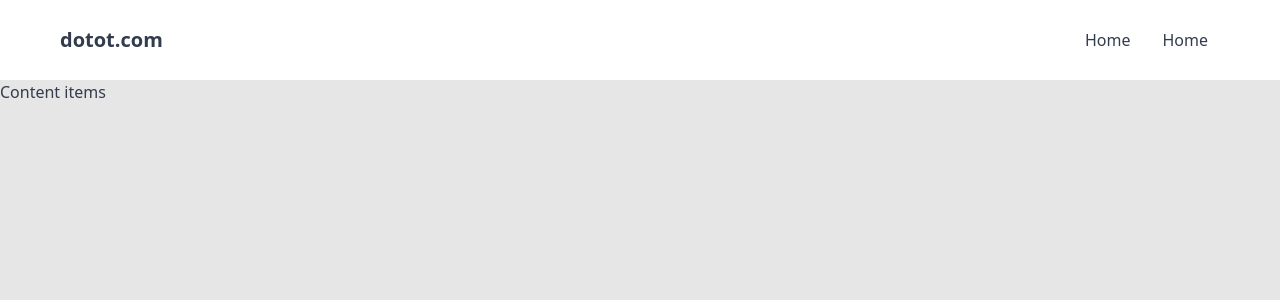
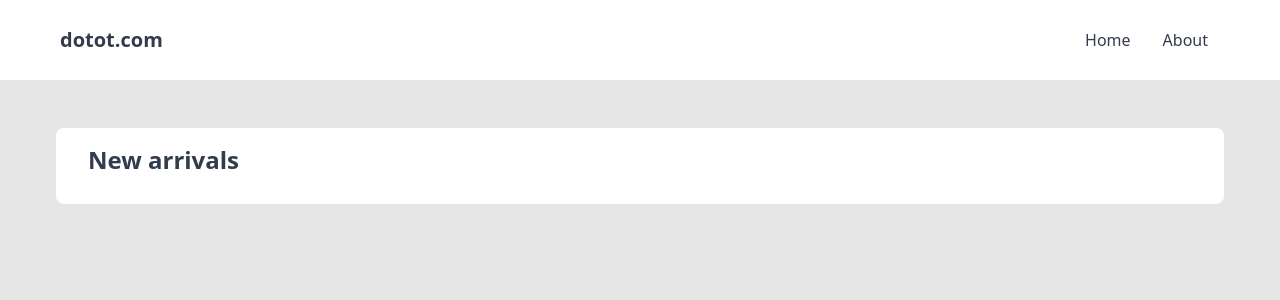
Before and after one commit to PlayerNguyen/dotot-shop, a React (Vite) app in the folder client/: page / in a window 1280 px wide. Shown: the top 300 px of the page. Built offline with nearby package versions, Linux system fonts and the light colour scheme.

Commit message:
Add home ui

```diff
--- a/client/src/App.jsx
+++ b/client/src/App.jsx
@@ -1,5 +1,7 @@
 import React from "react";
 import { FiMenu } from "react-icons/fi";
+import { Route, Routes } from "react-router-dom";
+import Home from "./components/Home/Home";
 
 export default function App() {
   return (
@@ -26,12 +28,16 @@ export default function App() {
                 <a>Home</a>
               </li>
               <li>
-                <a>Home</a>
+                <a>About</a>
               </li>
             </div>
           </div>
         </div>
-        Content items
+
+        {/* Render home */}
+        <Routes>
+          <Route path="/" element={<Home />} />
+        </Routes>
       </div>
       {/* Drawer side */}
       <div className="drawer-side">
--- /dev/null
+++ b/client/src/components/Home/Home.jsx
@@ -0,0 +1,22 @@
+import React from "react";
+import ProductItemCard from "../ProductItemCard/ProductItemCard";
+
+export default function Home() {
+  return (
+    <div className="home-wrapper mx-14 my-12 bg-white px-8 py-4 rounded-lg">
+      <div className="product-wrapper">
+        <div className="font-bold text-2xl mb-3">New arrivals</div>
+
+        <div className="product-items">
+          {[...Array(5)].map((_, _i) => {
+            <ProductItemCard
+              name={`Old spicy kernel with more fits`}
+              price={"125.25"}
+              id={`91070173890-81930`}
+            />;
+          })}
+        </div>
+      </div>
+    </div>
+  );
+}
--- /dev/null
+++ b/client/src/components/ProductItemCard/ProductItemCard.jsx
@@ -0,0 +1,25 @@
+import React from "react";
+import { Link } from "react-router-dom";
+
+export default function ProductItemCard({ name, price, condition, id }) {
+  return (
+    <Link className="productCard-wrapper cursor-pointer" to={`/products/${id}`}>
+      {/* Header */}
+      <div className="productCard-header">
+        <div className="productCard-thumbnail-wrapper">
+          <img className="bg-gray-100 w-full h-[180px]" />
+        </div>
+      </div>
+
+      <div className="flex flex-col gap-1 mt-1 items-start">
+        <div className="flex flex-row gap-2 items-center">
+          <span className="bg-yellow-300 text-yellow-700 px-2 py-0.5 rounded-lg">
+            medium
+          </span>
+          <span className="text-stone-400">{name}</span>
+        </div>
+        <p className="font-bold text-red-500">$ {price}</p>
+      </div>
+    </Link>
+  );
+}
--- a/client/src/index.js
+++ b/client/src/index.js
@@ -1,5 +1,6 @@
 import React from "react";
 import client from "react-dom/client";
+import { BrowserRouter } from "react-router-dom";
 import App from "./App";
 import "./index.css";
 
@@ -8,6 +9,8 @@ let root = client.createRoot(appElement);
 
 root.render(
   <React.StrictMode>
-    <App />
+    <BrowserRouter>
+      <App />
+    </BrowserRouter>
   </React.StrictMode>
 );
```
